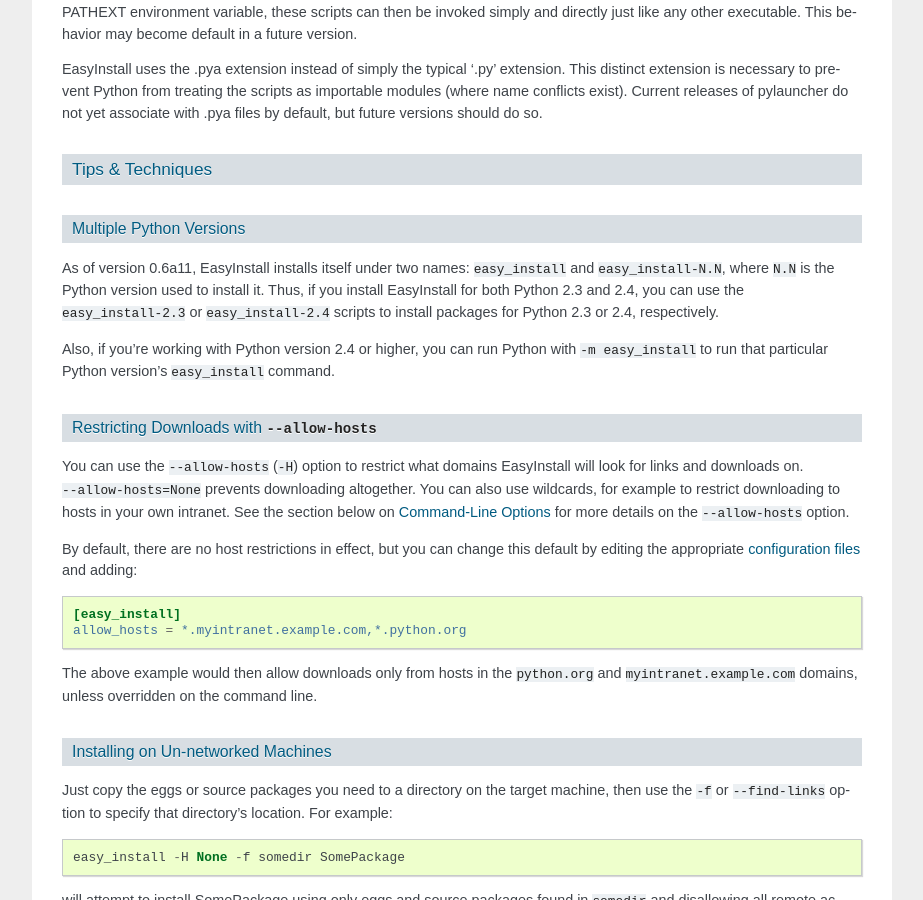
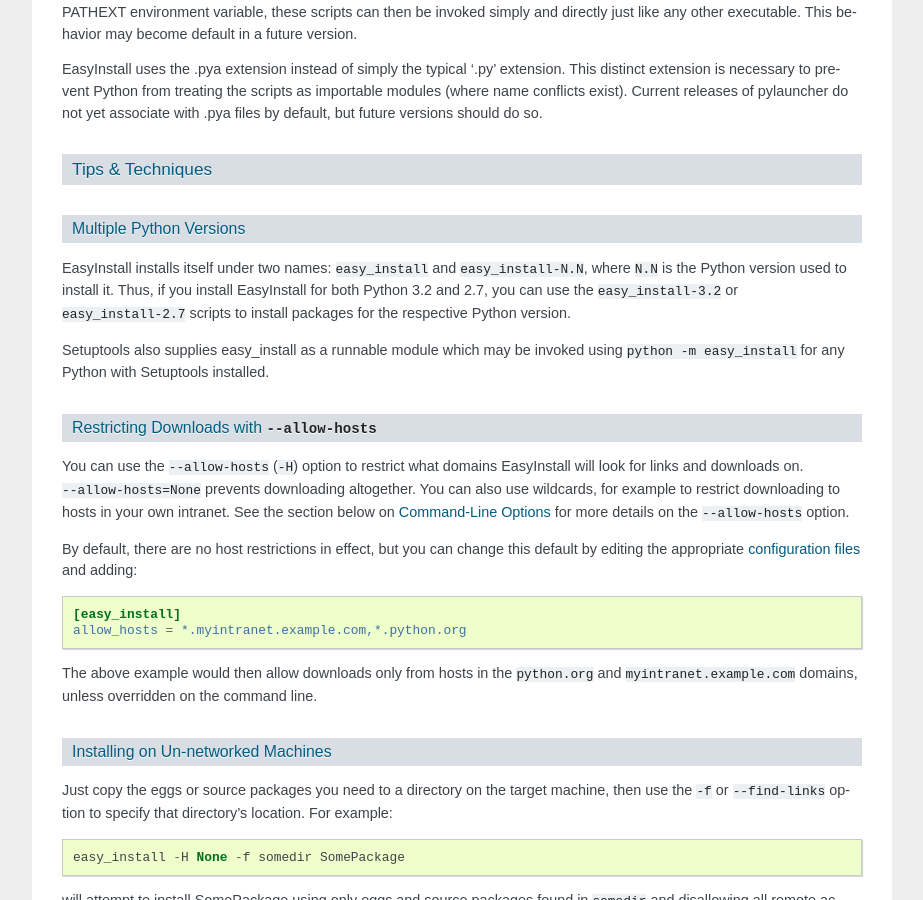
Before and after one commit to Distrotech/setuptools, a Sphinx documentation site: the page built from docs/easy_install.txt, in a window 1280 px wide and 900 px high, scrolled down 6122 px. Shown: the whole window, without its empty margins (198-1121 px from the left). Built offline with Sphinx 7.4.7, drawn with Linux system fonts in a browser that asks for light colours; the version number is read from the project's files by our own code.

Commit message:
Updated docs in Multiple Python Versions to reference supported Python versions.

```diff
--- a/docs/easy_install.txt
+++ b/docs/easy_install.txt
@@ -351,20 +351,18 @@
 Tips & Techniques
 -----------------
 
-
 Multiple Python Versions
 ~~~~~~~~~~~~~~~~~~~~~~~~
 
-As of version 0.6a11, EasyInstall installs itself under two names:
+EasyInstall installs itself under two names:
 ``easy_install`` and ``easy_install-N.N``, where ``N.N`` is the Python version
-used to install it.  Thus, if you install EasyInstall for both Python 2.3 and
-2.4, you can use the ``easy_install-2.3`` or ``easy_install-2.4`` scripts to
-install packages for Python 2.3 or 2.4, respectively.
-
-Also, if you're working with Python version 2.4 or higher, you can run Python
-with ``-m easy_install`` to run that particular Python version's
-``easy_install`` command.
-
+used to install it.  Thus, if you install EasyInstall for both Python 3.2 and
+2.7, you can use the ``easy_install-3.2`` or ``easy_install-2.7`` scripts to
+install packages for the respective Python version.
+
+Setuptools also supplies easy_install as a runnable module which may be
+invoked using ``python -m easy_install`` for any Python with Setuptools
+installed.
 
 Restricting Downloads with ``--allow-hosts``
 ~~~~~~~~~~~~~~~~~~~~~~~~~~~~~~~~~~~~~~~~~~~~
```
